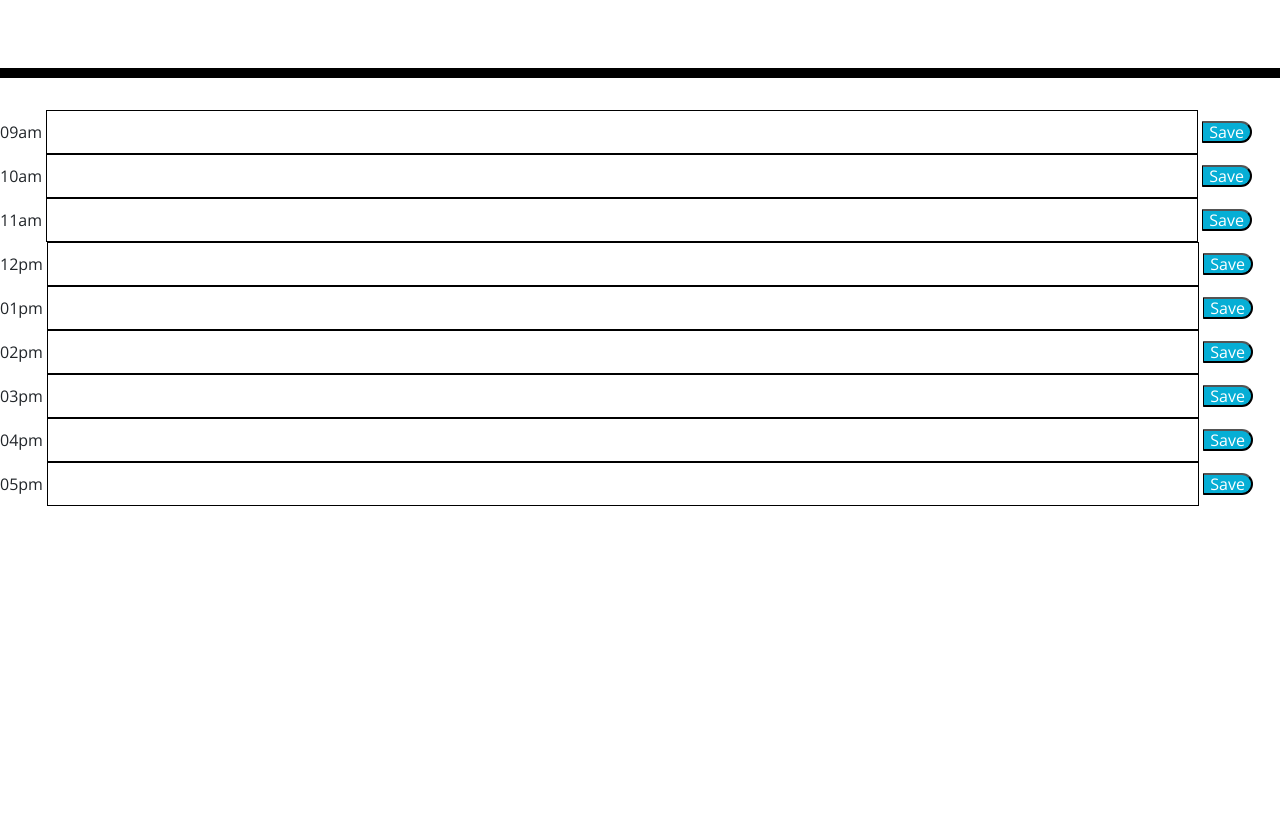
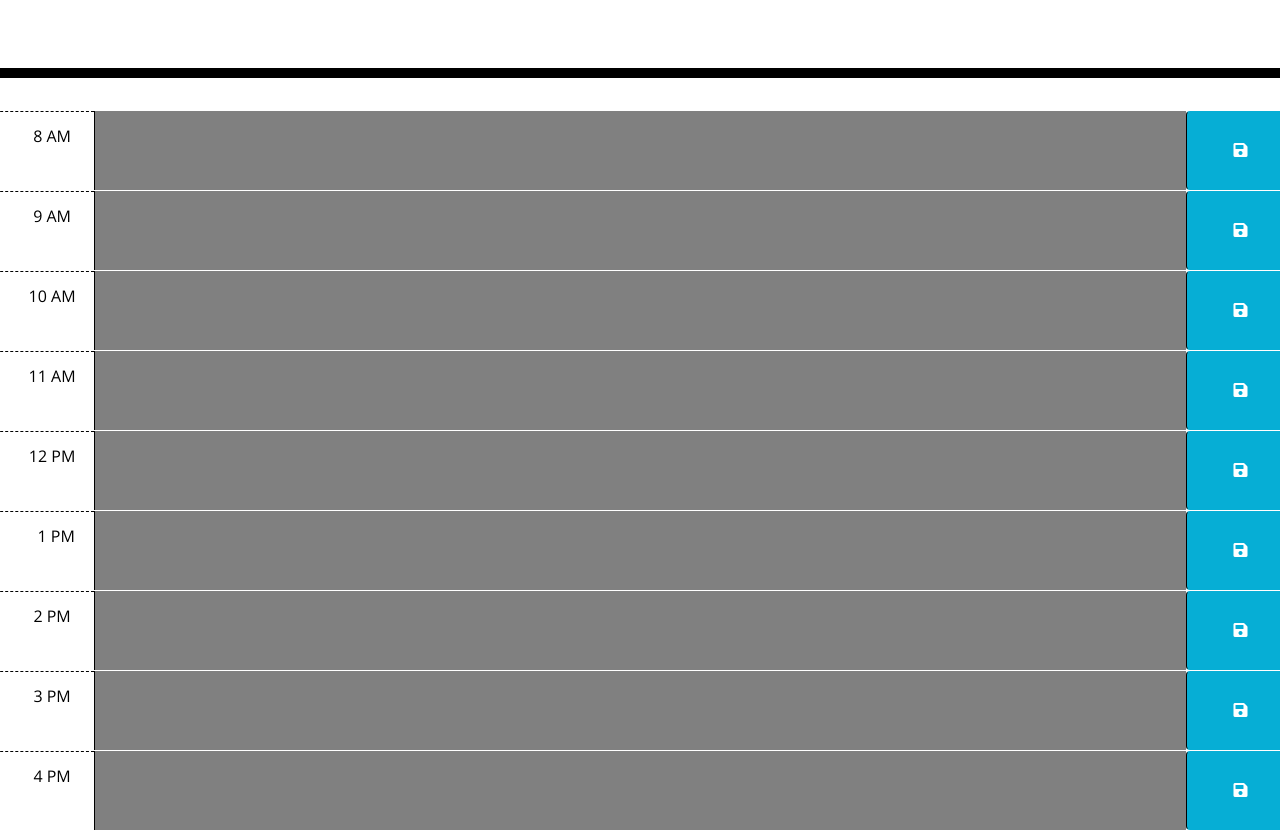
Before and after one commit to sgc1992/Work-Day-Scheduler, a plain HTML site: page index.html in a window 1280 px wide. Shown: the part 201-1031 px from the top of the page. Before the commit the page ends 800 px from the top, so only its background shows below. Drawn offline with nearby package versions, Linux system fonts and the light colour scheme.

Commit message:
Added time blocks with id and create row and column

```diff
--- a/index.html
+++ b/index.html
@@ -21,52 +21,86 @@
     </div>
   </header>
 
-  <div id="hour9">09am
-    <input class="description" type="text" />
-    <button id="button">Save</button>
+  <div id="hour8" class="row time-block">
+    <div class="col-md-1 hour">
+      8 AM
+    </div>
+    <textarea class="col-md-10 description">
+    </textarea>
+    <button class="btn saveBtn col-md-1"><i class="fas fa-save"></i></button>
   </div>
 
-  <div id="hour10">10am
-    <input id="text" type="text" />
-    <button id="button">Save</button>
+  <div id="hour9" class="row time-block">
+    <div class="col-md-1 hour">
+      9 AM
+    </div>
+    <textarea class="col-md-10 description">
+    </textarea>
+    <button class="btn saveBtn col-md-1"><i class="fas fa-save"></i></button>
   </div>
 
-  <div id="hour11">11am
-    <input id="text" type="text" />
-    <button id="button">Save</button>
+  <div id="hour10" class="row time-block">
+    <div class="col-md-1 hour">
+      10 AM
+    </div>
+    <textarea class="col-md-10 description">
+  </textarea>
+    <button class="btn saveBtn col-md-1"><i class="fas fa-save"></i></button>
   </div>
 
-  <div id="hour12">12pm
-    <input id="text" type="text" />
-    <button id="button">Save</button>
+  <div id="hour10=1" class="row time-block">
+    <div class="col-md-1 hour">
+      11 AM
+    </div>
+    <textarea class="col-md-10 description">
+    </textarea>
+    <button class="btn saveBtn col-md-1"><i class="fas fa-save"></i></button>
   </div>
 
-  <div id="hour1">01pm
-    <input id="text" type="text" />
-    <button id="button">Save</button>
+  <div id="hour12" class="row time-block">
+    <div class="col-md-1 hour">
+      12 PM
+    </div>
+    <textarea class="col-md-10 description">
+  </textarea>
+    <button class="btn saveBtn col-md-1"><i class="fas fa-save"></i></button>
   </div>
 
-  <div id="hour2">02pm
-    <input id="text" type="text" />
-    <button id="button">Save</button>
+  <div id="hour13" class="row time-block">
+    <div class="col-md-1 hour">
+        1 PM
+    </div>
+    <textarea class="col-md-10 description">
+    </textarea>
+    <button class="btn saveBtn col-md-1"><i class="fas fa-save"></i></button>
+</div>
+
+<div id="hour14" class="row time-block">
+  <div class="col-md-1 hour">
+      2 PM
   </div>
+  <textarea class="col-md-10 description">
+  </textarea>
+  <button class="btn saveBtn col-md-1"><i class="fas fa-save"></i></button>
+</div>
 
-  <div id="hour3">03pm
-    <input id="text" type="text" />
-    <button id="button">Save</button>
+<div id="hour15" class="row time-block">
+  <div class="col-md-1 hour">
+      3 PM
   </div>
+  <textarea class="col-md-10 description">
+  </textarea>
+  <button class="btn saveBtn col-md-1"><i class="fas fa-save"></i></button>
+</div>
 
-  <div id="hour4">04pm
-    <input id="text" type="text" />
-    <button id="button">Save</button>
+<div id="hour16" class="row time-block">
+  <div class="col-md-1 hour">
+      4 PM
   </div>
-
-  <div id="hour5">05pm
-    <input id="text" type="text" />
-    <button id="button">Save</button>
-  </div>
-
-
+  <textarea class="col-md-10 description">
+  </textarea>
+  <button class="btn saveBtn col-md-1"><i class="fas fa-save"></i></button>
+</div>
 
   <script src="https://cdnjs.cloudflare.com/ajax/libs/jquery/3.2.1/jquery.min.js"></script>
   <script src="https://cdnjs.cloudflare.com/ajax/libs/moment.js/2.24.0/moment.min.js"></script>
--- a/script.js
+++ b/script.js
@@ -10,7 +10,8 @@ setInterval(displayTime, 1000);
 
 $("#button").on("click", function () {
   // Get nearby values of the description in JQuery
-  var key = $('#hour9');
-var value = $('.descrption');
-localStorage.setItem(key,value)
+  var key = $(this).siblings('#hour9').val();
+  var value = $(this).parent().attr('#text');
+  localStorage.setItem(key, value)
 })
+$("#hour9 .description").val(localStorage.getItem("hour"));
--- a/style.css
+++ b/style.css
@@ -5,7 +5,7 @@ body {
 }
 
 textarea {
-  background: transparent;
+  background: gray;
   border: none;
   resize: none;
   color: #000000;
```
